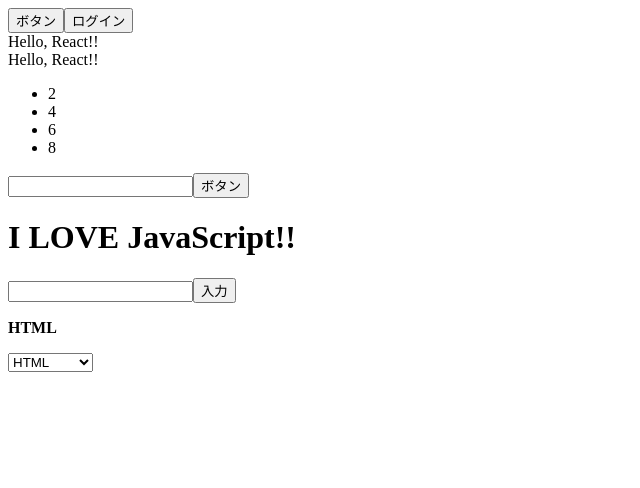
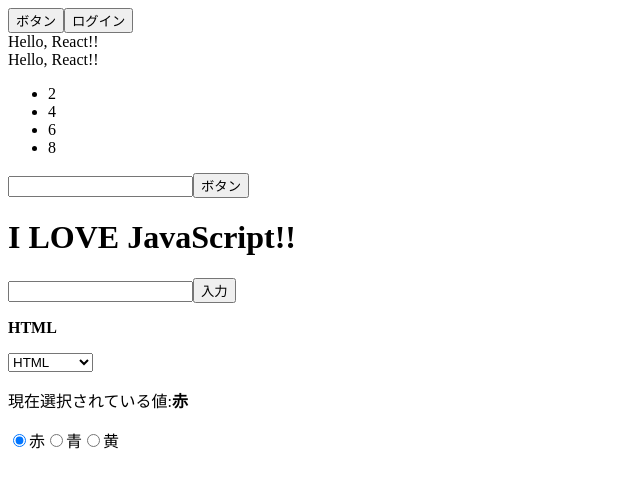
Before and after one commit to fujisann1024/--------, a React (Create React App) app in the folder React/tutorial-project/: page / in a window 1280 px wide. Shown: the top 488 px of the page, without its empty margins (0-640 px from the left). Built offline with nearby package versions, Linux system fonts and the light colour scheme.

Commit message:
# ラジオボタン

```diff
--- /dev/null
+++ b/React/tutorial-project/src/RadioForm.js
@@ -0,0 +1,38 @@
+import React, { useState } from "react";
+
+const values = [
+    {id:1,item:"赤"},
+    {id:2,item:"青"},
+    {id:3,item:"黄"},
+];
+
+const RadioBtnItems = ({onChange, checked}) =>
+
+//map()で配列valuesから要素を1つずつ取り出しvalueで受け取る
+values.map((value) => {
+    return (
+        //key属性にvalue.idを指定する
+        <label key={value.id}>
+            <input type="radio" value={value.item} onChange={onChange} checked={checked === value.item}/>
+            {value.item}
+        </label>
+    );
+});
+
+const RadioForm = () => {
+    const [checkedValue, setCheckedValue] = useState(values[0]['item']);
+
+    const handleChange = (e) => setCheckedValue(e.target.value);
+
+    return (
+        <div className="App">
+            {/*ラジオボタンonChangeでcheckedValueが更新されて画面上の表示が変化する */}
+            <p>
+                現在選択されている値:<b>{checkedValue}</b>
+            </p>
+            <RadioBtnItems onChange={handleChange} checked={checkedValue} />
+        </div>
+    );
+};
+
+export default RadioForm;
--- a/React/tutorial-project/src/index.js
+++ b/React/tutorial-project/src/index.js
@@ -7,6 +7,7 @@ import ListItems from "./ListItem";
 import EventController from "./EventController";
 import Form from "./Form";
 import SelectForm from "./SelectForm";
+import RadioForm from "./RadioForm";
 
 ReactDOM.render(
     <React.StrictMode>
@@ -23,6 +24,8 @@ ReactDOM.render(
         <Form />
 
         <SelectForm />
+
+        <RadioForm />
     </React.StrictMode>,
     document.getElementById('root')
 );
```
